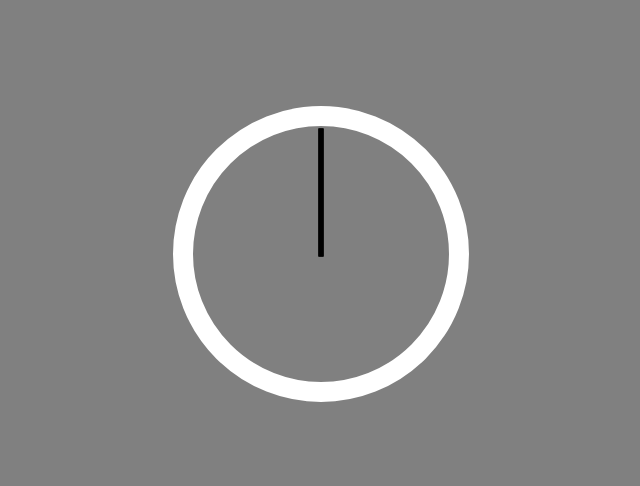
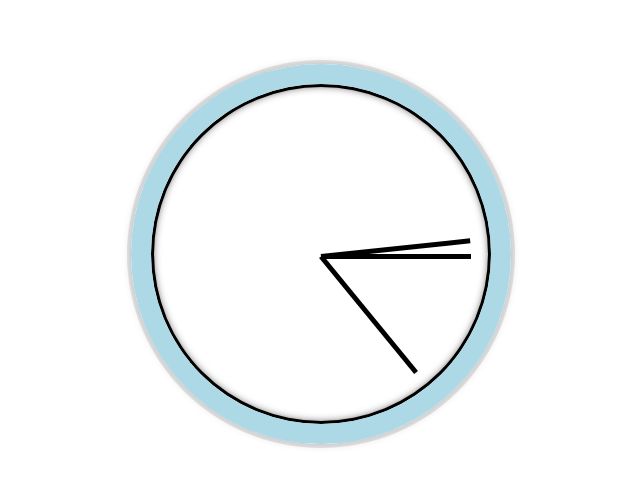
Before and after one commit to IoanHadarean/JavaScript-Clock, a plain HTML site: page index.html in a window 1280 px wide. Shown: the part 146-632 px from the top of the page, without its empty margins (319-959 px from the left). Drawn offline with Linux system fonts and the light colour scheme; files whose address does not match are found by name.

Commit message:
Added seconds, minutes and hours/transform degrees for each of them

```diff
--- a/static/css/style.css
+++ b/static/css/style.css
@@ -1,23 +1,36 @@
-html, body {
+html {
+    font-family: 'Times New Roman';
+    text-align: center;
+    font-size: 10px;
+}
+
+body {
     margin: 0;
-    background: gray;
+    font-size: 2rem;
+    display: flex;
+    flex: 1;
     min-height: 100vh;
-    text-align: center;
     align-items: center;
-    justify-content: center;
-    display: flex;
 }
 
 .clock {
-    width: 20vw;
-    height: 20vw;
+    width: 30rem;
+    height: 30rem;
     border-radius: 50%;
-    border: 20px solid white;
+    border: 20px solid lightblue;
+    padding: 2rem;
+    margin: 50px auto;
     position: relative;
+    box-shadow: 0 0 0 4px rgba(0, 0, 0, 0.1),
+    inset 0 0 0 3px black,
+    inset 0 0 10px black,
+    0 0 10px rgba(0, 0, 0, 0.2);
 }
 
 .clock__face {
-
+    width: 100%;
+    height: 100%;
+    position: relative;
 }
 
 .clock__hand {
@@ -29,4 +42,5 @@ html, body {
     transform: rotate(90deg);
     transform-origin: 100%;
     transition: all 0.5s;
+    transition-timing-function: cubic-bezier(0.1, 2.7, 0.58, 1);
 }
--- /dev/null
+++ b/static/js/clock.js
@@ -0,0 +1,19 @@
+const secondsHand = document.querySelector('.seconds-hand');
+const minutesHand = document.querySelector('.minutes-hand');
+const hoursHand = document.querySelector('.hour-hand');
+
+function setDate() {
+    const now = new Date();
+    const seconds = now.getSeconds();
+    const secondsDegrees = (seconds / 60) * 360 + 90;
+    secondsHand.style.transform = `rotate(${secondsDegrees}deg)`;
+    const minutes = now.getMinutes();
+    const minutesDegrees = (minutes / 60) * 360 + 90;
+    minutesHand.style.transform = `rotate(${minutesDegrees}deg`;
+    const hours = now.getHours();
+    const hoursDegrees = (hours / 12) * 360 + 90;
+    hoursHand.style.transform = `rotate(${hoursDegrees}deg`;
+
+}
+
+setInterval(setDate, 1000);
```
Also changed, not shown: static/clock.js (deleted).
